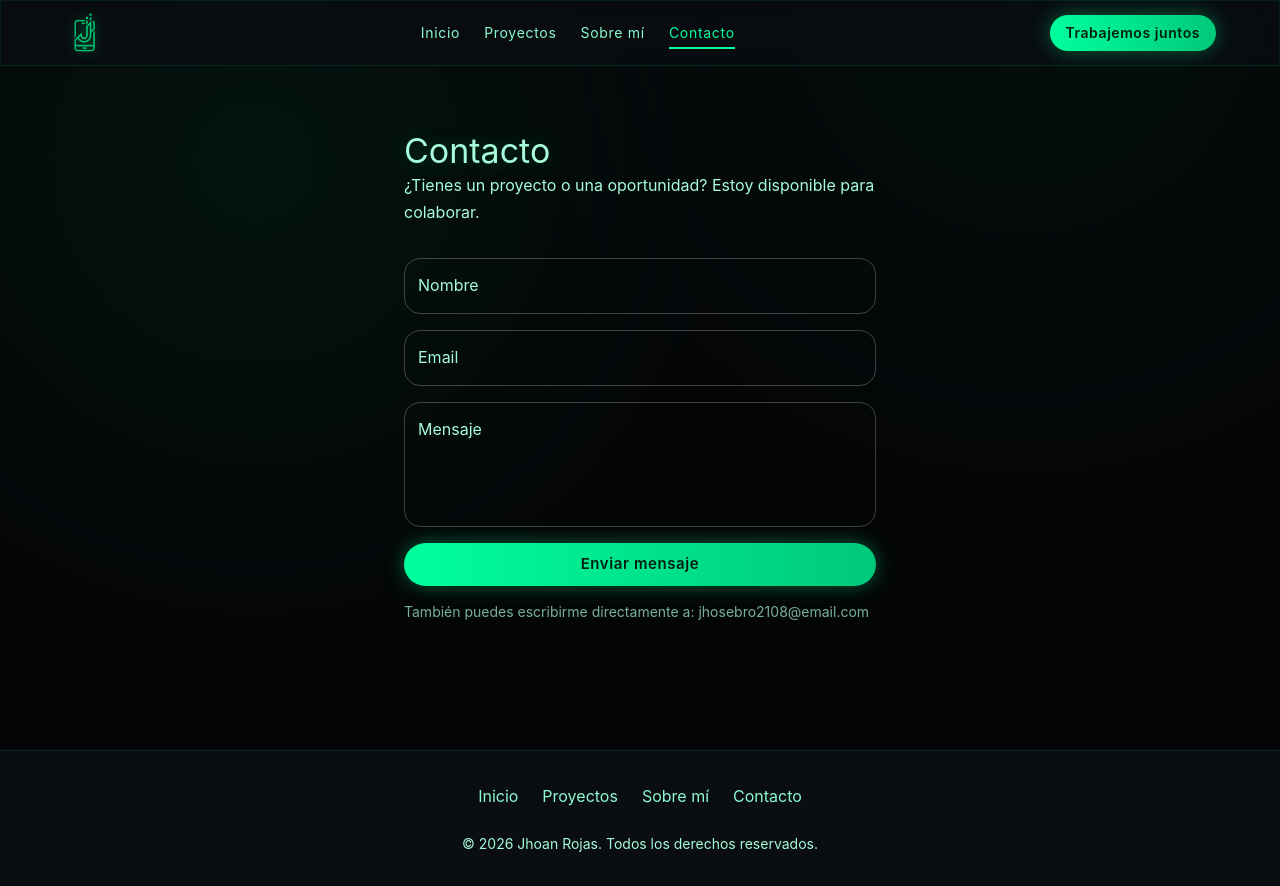
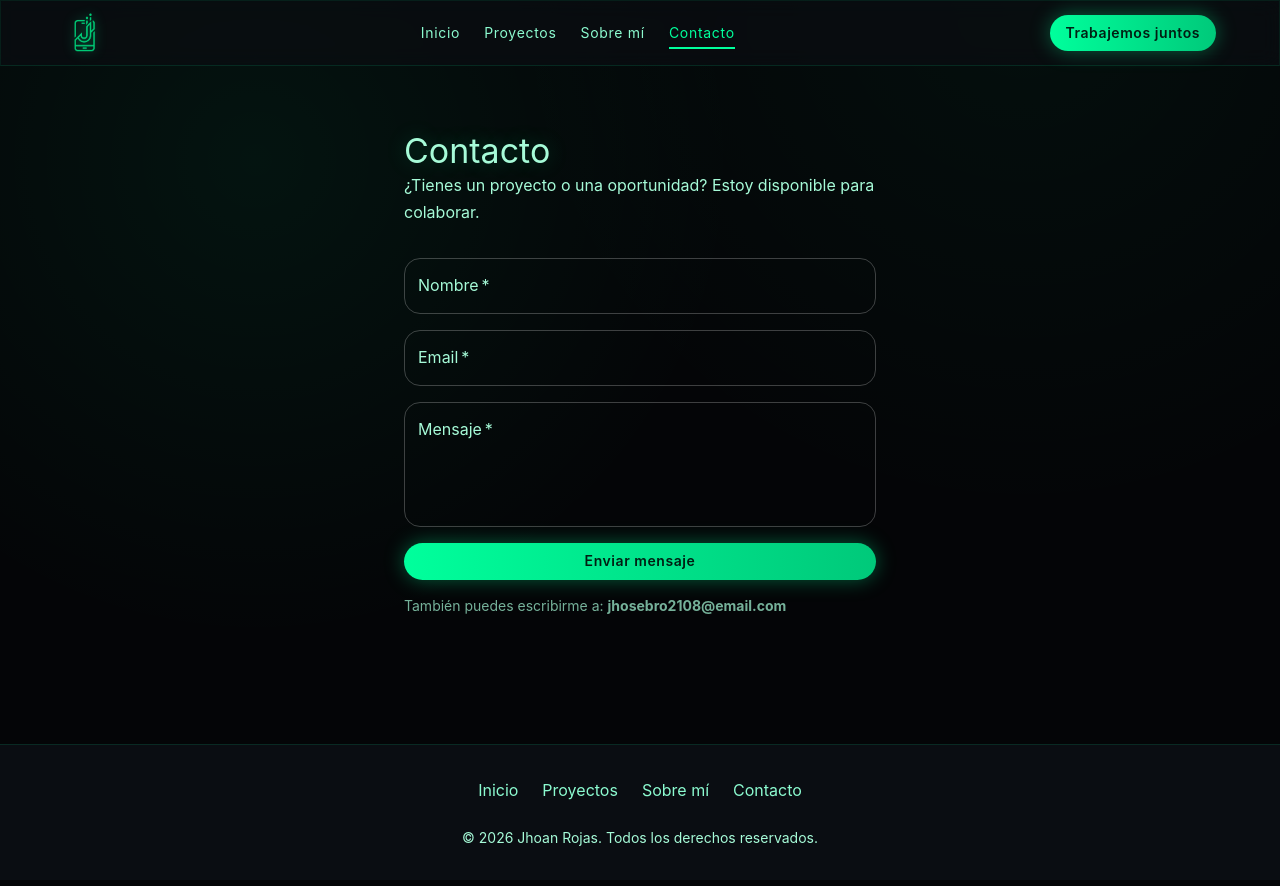
Before and after one commit to jhosebro/Portfolio, a React (Vite) app: page /contact in a window 1280 px wide. Built offline with nearby package versions, Linux system fonts and the light colour scheme.

Commit message:
Feat: Adding email service

```diff
--- a/package.json
+++ b/package.json
@@ -10,6 +10,7 @@
     "preview": "vite preview"
   },
   "dependencies": {
+    "@emailjs/browser": "^4.4.1",
     "@emotion/react": "^11.14.0",
     "@emotion/styled": "^11.14.1",
     "@mui/material": "^9.0.0",
--- a/src/pages/About.tsx
+++ b/src/pages/About.tsx
@@ -1,15 +1,16 @@
-import { Box, Typography, Stack } from "@mui/material";
+import { Box, Typography, Stack, useTheme } from "@mui/material";
 import { motion } from "framer-motion";
-import { theme } from "../styles/theme";
 
 const About = () => {
+  const theme = useTheme();
   return (
-    <Box sx={{ px: { xs: 2, md: 8 }, py: 8, maxWidth: 900, mx: "auto" }}>
+    <Box sx={{ px: { xs: 2, md: 8 }, py: 10, maxWidth: 900, mx: "auto" }}>
       <Stack spacing={3}>
         <motion.div
           initial={{ opacity: 0, y: 20 }}
           whileInView={{ opacity: 1, y: 0 }}
           viewport={{ once: true }}
+          transition={{ duration: 0.5, delay: 0.2 }}
         >
           <Typography
             variant="h4"
@@ -26,18 +27,34 @@ const About = () => {
           transition={{ duration: 0.5 }}
           viewport={{ once: true }}
         >
-          {" "}
-          <Typography variant="body1">
-            Soy desarrollador frontend enfocado en la creación de aplicaciones
-            modernas con React y React Native. Mi enfoque está en construir
-            interfaces que no solo sean visualmente atractivas, sino también
-            escalables, mantenibles y orientadas al rendimiento. He trabajado en
-            proyectos donde la organización de la lógica, la experiencia de
-            usuario y la integración con servicios como Supabase son clave para
-            generar valor real. Me interesa seguir creciendo en arquitectura
-            frontend y desarrollo de productos digitales que impacten usuarios
-            reales.
-          </Typography>
+          <Stack spacing={2}>
+            <Typography variant="body1">
+              Soy desarrollador frontend enfocado en la creación de aplicaciones
+              modernas con{" "}
+              <Box component="span" sx={{ color: theme.palette.primary.main }}>
+                React y React Native
+              </Box>{" "}
+            </Typography>
+
+            <Typography variant="body1">
+              Me especializo en construir interfaces escalables, mantenibles y
+              orientadas al rendimiento.
+            </Typography>
+
+            <Typography variant="body1">
+              He trabajado en proyectos donde la arquitectura, la experiencia de
+              usuario y la integración con servicios como{" "}
+              <Box component="span" sx={{ color: theme.palette.primary.main }}>
+                Supabase
+              </Box>{" "}
+              generan valor real.
+            </Typography>
+
+            <Typography variant="body1">
+              Actualmente busco crecer en arquitectura frontend y desarrollo de
+              productos digitales con impacto real.
+            </Typography>
+          </Stack>
         </motion.div>
       </Stack>
     </Box>
--- a/src/pages/Contact.tsx
+++ b/src/pages/Contact.tsx
@@ -1,10 +1,53 @@
-// pages/Contact.tsx
-
 import { Box, Typography, Stack, TextField, Button } from "@mui/material";
 import { motion } from "framer-motion";
-import { theme } from "../styles/theme";
+import { useTheme } from "@mui/material/styles";
+import emailjs from "@emailjs/browser";
+import { useState } from "react";
+
 
 const Contact = () => {
+  const theme = useTheme();
+
+  const [form, setForm] = useState({
+    name: "",
+    email: "",
+    message: "",
+  });
+
+  const [loading, setLoading] = useState(false);
+
+  const handleChange = (e: React.ChangeEvent<HTMLInputElement>) => {
+    setForm({
+      ...form,
+      [e.target.name]: e.target.value,
+    });
+  };
+
+  const handleSubmit = (e: React.FormEvent) => {
+    e.preventDefault();
+    setLoading(true);
+
+    emailjs
+      .send(
+        import.meta.env.VITE_EMAILJS_SERVICE_ID,
+        import.meta.env.VITE_EMAILJS_TEMPLATE_ID,
+        form,
+        import.meta.env.VITE_EMAILJS_PUBLIC_KEY
+      )
+      .then(
+        () => {
+          alert("Mensaje enviado correctamente");
+          setForm({ name: "", email: "", message: "" });
+          setLoading(false);
+        },
+        (error) => {
+          console.error(error);
+          alert("Error al enviar el mensaje");
+          setLoading(false);
+        }
+      );
+  };
+
   return (
     <Box
       sx={{
@@ -15,13 +58,9 @@ const Contact = () => {
       }}
     >
       <Stack spacing={4}>
-        {/* 🔹 Header */}
+        {/* Header */}
         <Box>
-          <motion.div
-            initial={{ opacity: 0, y: 20 }}
-            whileInView={{ opacity: 1, y: 0 }}
-            viewport={{ once: true }}
-          >
+          <motion.div initial={{ opacity: 0, y: 20 }} whileInView={{ opacity: 1, y: 0 }}>
             <Typography
               variant="h4"
               sx={{
@@ -31,42 +70,58 @@ const Contact = () => {
               Contacto
             </Typography>
           </motion.div>
-          <motion.div
-            initial={{ opacity: 0, y: 30 }}
-            whileInView={{ opacity: 1, y: 0 }}
-            transition={{ duration: 0.5 }}
-            viewport={{ once: true }}
-          >
-            {" "}
-            <Typography variant="body1">
-              ¿Tienes un proyecto o una oportunidad? Estoy disponible para
-              colaborar.
-            </Typography>
-          </motion.div>
+
+          <Typography variant="body1">
+            ¿Tienes un proyecto o una oportunidad? Estoy disponible para colaborar.
+          </Typography>
         </Box>
 
-        {/* 🔹 Formulario */}
-        <motion.div
-          initial={{ opacity: 0, y: 30 }}
-          whileInView={{ opacity: 1, y: 0 }}
-          viewport={{ once: true }}
-        >
-          {" "}
+        {/* Formulario */}
+        <Box component="form" onSubmit={handleSubmit}>
           <Stack spacing={2}>
-            <TextField label="Nombre" fullWidth variant="outlined" />
+            <TextField
+              label="Nombre"
+              name="name"
+              value={form.name}
+              onChange={handleChange}
+              fullWidth
+              required
+            />
 
-            <TextField label="Email" type="email" fullWidth />
+            <TextField
+              label="Email"
+              name="email"
+              type="email"
+              value={form.email}
+              onChange={handleChange}
+              fullWidth
+              required
+            />
 
-            <TextField label="Mensaje" multiline rows={4} fullWidth />
+            <TextField
+              label="Mensaje"
+              name="message"
+              value={form.message}
+              onChange={handleChange}
+              multiline
+              rows={4}
+              fullWidth
+              required
+            />
 
-            <Button variant="contained" color="primary" size="large">
-              Enviar mensaje
+            <Button
+              type="submit"
+              variant="contained"
+              disabled={loading}
+            >
+              {loading ? "Enviando..." : "Enviar mensaje"}
             </Button>
+
             <Typography variant="body2" sx={{ opacity: 0.7 }}>
-              También puedes escribirme directamente a: jhosebro2108@email.com
+              También puedes escribirme a: <strong>jhosebro2108@email.com</strong>
             </Typography>
           </Stack>
-        </motion.div>
+        </Box>
       </Stack>
     </Box>
   );
```
Also changed, not shown: 2 other files (tests, documents, lock files or other folders).
